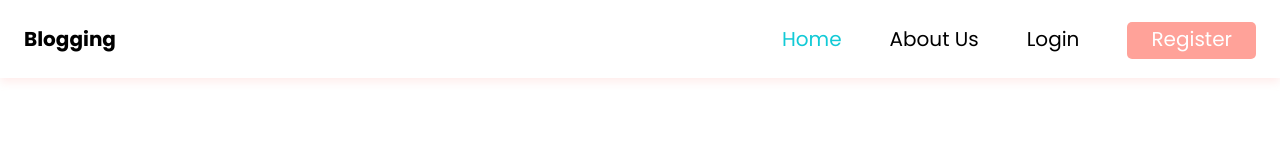
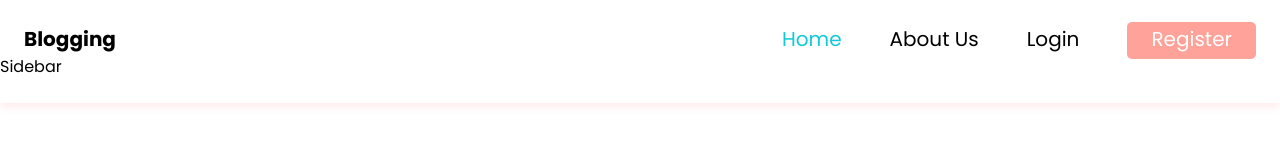
Before and after one commit to Ashutosh2897/blogTemplate, a plain HTML site: page index.html in a window 1280 px wide. Drawn offline with Linux system fonts and the light colour scheme.

Commit message:
my sidebar

```diff
--- a/index.html
+++ b/index.html
@@ -27,6 +27,9 @@
                 </li>
             </ul>
         </div>
+        <div class="main wrapper">
+            <p>Sidebar</p>
+        </div>
     </header>
 </body>
 
```
